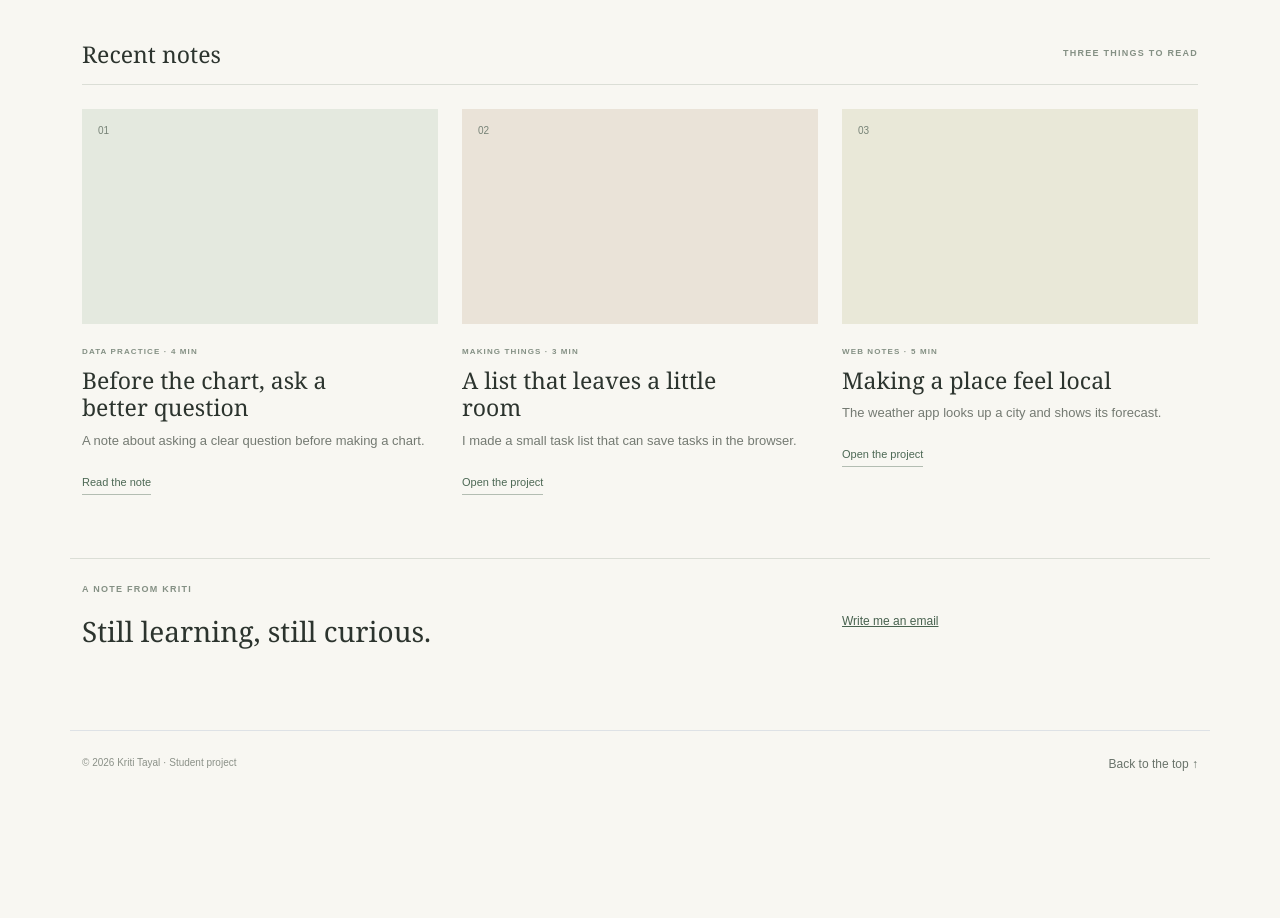
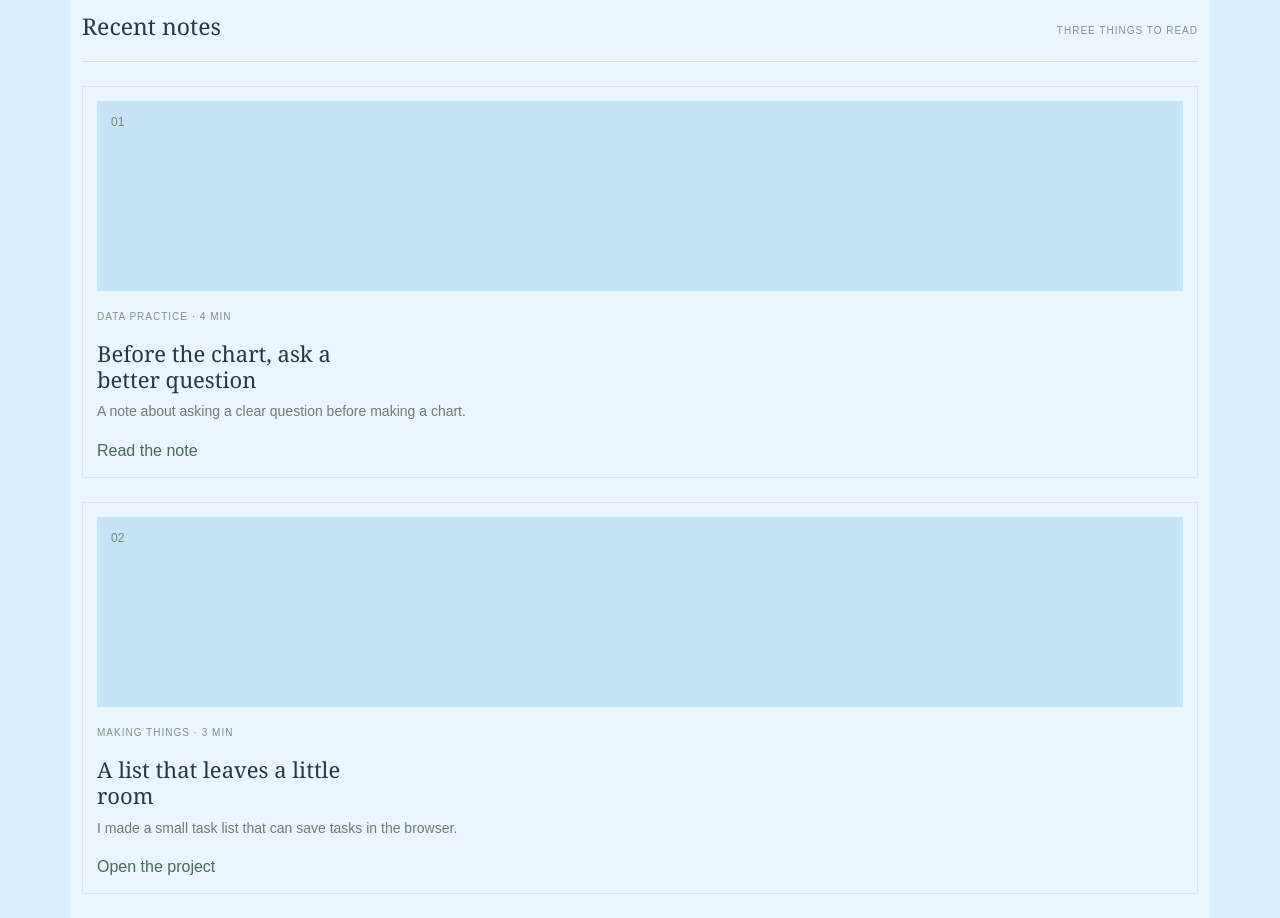
Before and after one commit to krititayal/Web-Design-Experiment-6, a plain HTML site: page index.html in a window 1280 px wide. Shown: the part 363-1281 px from the top of the page. Before the commit the page ends 1160 px from the top, so only its background shows below. Drawn offline with nearby package versions, Linux system fonts and the light colour scheme.

Commit message:
Update style.css

```diff
--- a/style.css
+++ b/style.css
@@ -1,159 +1,156 @@
-body{
-  background:#f8f7f2;
-  color:#2c342e;
-  font-family:Arial,sans-serif
+/* Page colors and text. */
+body {
+  background: #d9efff;
+  color: #2c342e;
+  font-family: Arial, sans-serif;
 }
-.brand{
-  font:23px Georgia;
-  color:#344b3c;
-  text-decoration:none
+
+.brand {
+  color: #344b3c;
+  font-family: Georgia, serif;
+  font-size: 23px;
+  text-decoration: none;
 }
-.brand span{
-  color:#cf7651
+
+.brand span {
+  color: #cf7651;
 }
-header nav a,footer a{
-  font-size:12px;
-  color:#69736a;
-  text-decoration:none
+
+header nav a,
+footer a {
+  color: #69736a;
+  font-size: 13px;
+  text-decoration: none;
 }
-.eyebrow,.meta,.section-title span{
-  font-size:9px;
-  letter-spacing:.14em;
-  font-weight:600;
-  color:#849084
+
+.eyebrow,
+.meta,
+.section-title span {
+  color: #849084;
+  font-size: 10px;
+  letter-spacing: 1px;
 }
-.intro h1{
-  font:500 clamp(46px,7vw,76px)/1.04 Georgia;
-  letter-spacing:-.05em;
-  margin:18px 0
+
+.intro h1 {
+  margin: 18px 0;
+  font-family: Georgia, serif;
+  font-size: 54px;
 }
-.intro h1 em{
-  color:#657c69
+
+.intro h1 em {
+  color: #657c69;
 }
-.intro-note{
-  font:16px/1.75 Georgia;
-  color:#737970
+
+.intro-note {
+  color: #737970;
+  font-family: Georgia, serif;
+  line-height: 1.7;
 }
-.section-title{
-  border-bottom:1px solid #dbded6;
-  padding-bottom:14px
+
+.section-title {
+  padding-bottom: 12px;
+  border-bottom: 1px solid #dbded6;
 }
-.section-title h2{
-  font:23px Georgia;
-  margin:0
+
+.section-title h2 {
+  font-family: Georgia, serif;
+  font-size: 23px;
 }
-.post{
-  display:block;
-  text-decoration:none;
-  color:inherit
+
+.post {
+  display: block;
+  padding: 14px;
+  background: #edf7ff;
+  border: 1px solid #d6e7f2;
+
+
+  color: inherit;
+  text-decoration: none;
+
 }
-.art{
-  height:215px;
-  position:relative;
-  overflow:hidden;
-  display:flex;
-  align-items:center;
-  justify-content:center
+
+
+.art {
+  position: relative;
+  display: flex;
+  align-items: center;
+  justify-content: center;
+  height: 190px;
+  overflow: hidden;
+
 }
-.art>span{
-  position:absolute;
-  top:14px;
-  left:16px;
-  font-size:10px;
-  color:#778377
+
+.art > span {
+  position: absolute;
+  top: 12px;
+  left: 14px;
+  color: #778377;
+  font-size: 12px;
 }
-.art-a{
-  background:#e4e9df
+
+.art-a { background: #c6e4f8; }
+.art-b { background: #c6e4f8; }
+.art-c { background: #c6e4f8; }
+
+
+
+.meta {
+  margin-top: 18px;
 }
-.art-a i{
-  width:120px;
-  height:120px;
-  border:1px solid #819081;
-  border-radius:50%;
-  position:relative
+
+.post h3 {
+  max-width: 300px;
+  font-family: Georgia, serif;
+  font-size: 22px;
 }
-.art-a i:before,.art-a i:after{
-  content:"";
-  position:absolute;
-  background:#b47e5b;
-  width:1px;
-  height:155px;
-  left:50%;
-  top:-18px;
-  transform:rotate(45deg)
+
+.post p:not(.meta) {
+  color: #747a72;
+  font-size: 14px;
+  line-height: 1.6;
 }
-.art-a i:after{
-  transform:rotate(-45deg);
-  background:#7f927f
+
+.read,
+.newsletter a {
+  color: #4c6854;
 }
-.art-b{
-  background:#eae3d8
+
+.newsletter {
+  margin-top: 50px;
+  padding-top: 20px;
+  border-top: 1px solid #dbded6;
 }
-.art-b i{
-  width:115px;
-  height:90px;
-  border:1px solid #a58c73;
-  box-shadow:14px 14px 0 -1px #eae3d8,14px 14px #a58c73
+
+.newsletter h2 {
+  font-family: Georgia, serif;
 }
-.art-c{
-  background:#e9e8d8
+
+footer {
+  color: #8b9188;
+  font-size: 12px;
 }
-.art-c i{
-  width:85px;
-  height:85px;
-  border-radius:50%;
-  background:#d0ad60;
-  box-shadow:0 0 0 20px #d9dfcc,0 0 0 43px #e0e4d7
+
+/* Keep every blog card on its own row at all screen sizes. */
+.row.g-4 > article {
+  flex: 0 0 100%;
+  width: 100%;
 }
-.meta{
-  margin:22px 0 9px;
-  font-size:8px
-}
-.post h3{
-  font:23px/1.2 Georgia;
-  max-width:290px
-}
-.post p:not(.meta){
-  font-size:13px;
-  line-height:1.75;
-  color:#747a72
-}
-.read{
-  color:#4c6854;
-  border-bottom:1px solid #b3bdb2;
-  padding:6px 0;
-  font-size:11px
-}
-.post:hover h3,.post:hover .read{
-  color:#b15e40
-}
-.newsletter{
-  border-top:1px solid #dbded6;
-  margin-top:65px!important
-}
-.newsletter h2{
-  font:28px Georgia
-}
-.newsletter a{
-  font-size:12px;
-  color:#48624f
-}
-footer{
-  font-size:10px;
-  color:#8b9188
-}
-@media(max-width:575px){
-  .intro-note{
-    margin-top:12px
+
+/* Make text and pictures fit on smaller screens. */
+@media (max-width: 575px) {
+  .intro h1 {
+    font-size: 40px;
   }
-  .art{
-    height:195px
-  }
-  .post h3{
-    max-width:none
-  }
-  footer{
-    gap:12px;
-    flex-wrap:wrap
+
+  .art {
+    height: 170px;
   }
 }
+
+
+/* Simple shared finish: light blue pages, clear text and plain borders. */
+body { background: #d9efff; color: #263746; }
+main, .app, .shell, .article-body, aside, article, .post { background-color: #eaf6ff; }
+button, .button { background-color: #3676a5; color: #fff; }
+input, button { font: inherit; }
+button { cursor: pointer; }
```
